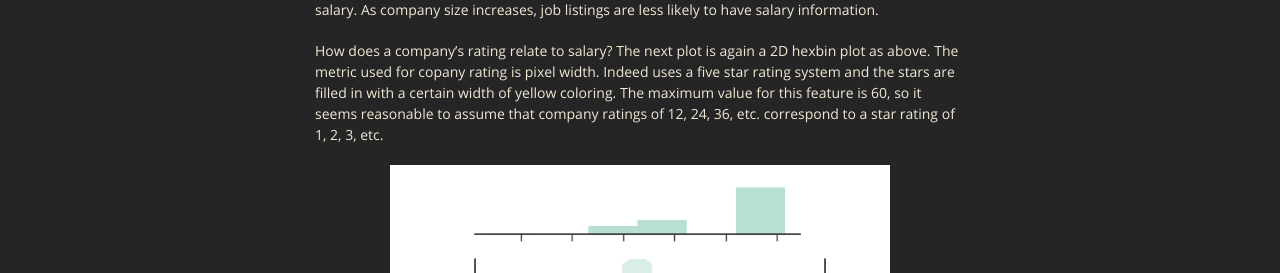
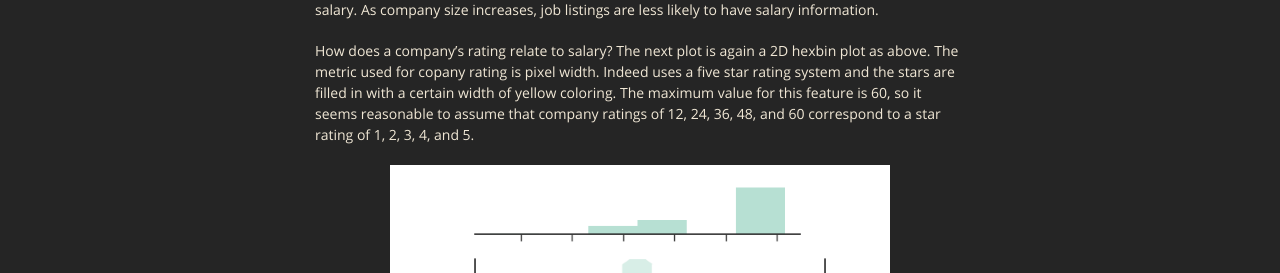
Before and after one commit to mrbrins82/mrbrins82.github.io, a Jekyll site: the page built from kaggle_indeed.md, in a window 1280 px wide and 900 px high, scrolled down 10432 px. Shown: the part 219-492 px from the top of the window. Built offline with Jekyll 4.4.1, drawn with Linux system fonts in a browser that asks for light colours; nearby versions of some CDN libraries; our own code applies the rules of GitHub Pages for plain Markdown files.

Commit message:
updated indeed page

```diff
--- a/kaggle_indeed.md
+++ b/kaggle_indeed.md
@@ -211,7 +211,7 @@ There are other factors that determine salary. Smaller start-up companies might
 </center>
 From this plot, it's not very apparent that there is a distinct relationship between company size and salary. As company size increases, job listings are less likely to have salary information.
 
-How does a company's rating relate to salary? The next plot is again a 2D hexbin plot as above. The metric used for copany rating is pixel width. Indeed uses a five star rating system and the stars are filled in with a certain width of yellow coloring. The maximum value for this feature is 60, so it seems reasonable to assume that company ratings of 12, 24, 36, etc. correspond to a star rating of 1, 2, 3, etc.
+How does a company's rating relate to salary? The next plot is again a 2D hexbin plot as above. The metric used for copany rating is pixel width. Indeed uses a five star rating system and the stars are filled in with a certain width of yellow coloring. The maximum value for this feature is 60, so it seems reasonable to assume that company ratings of 12, 24, 36, 48, and 60 correspond to a star rating of 1, 2, 3, 4, and 5.
 <center><img src="./assets/images/salary_companyrating_hex.png" alt="salary companyrating plot" width="500" height="500" />
 </center>
 Most job listings that give salary information have somewhere between a 4 and 5 star rating, with the rest being in the 3 to 4 star range. There doesn't appear to be a very strong correlation between salary and company rating.
```
